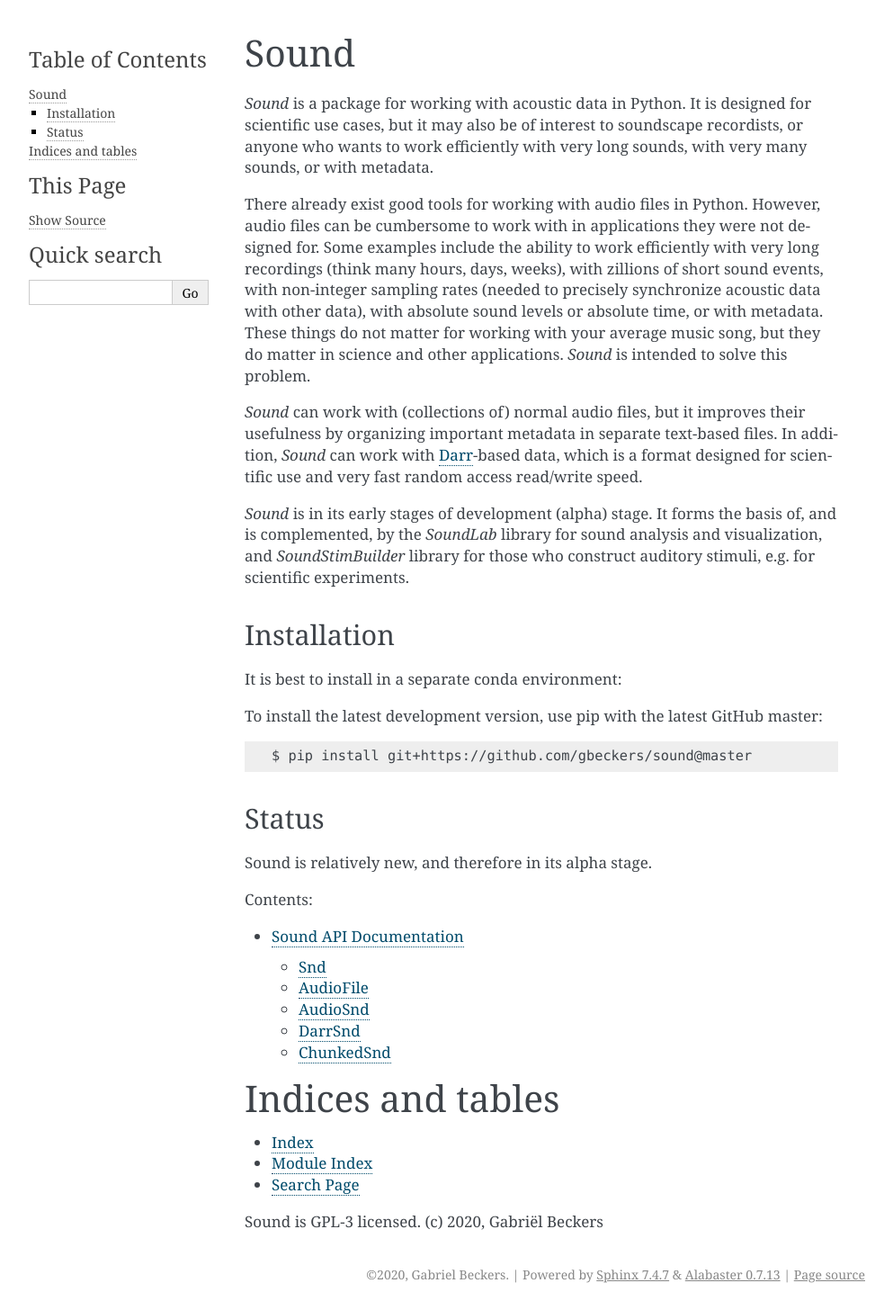
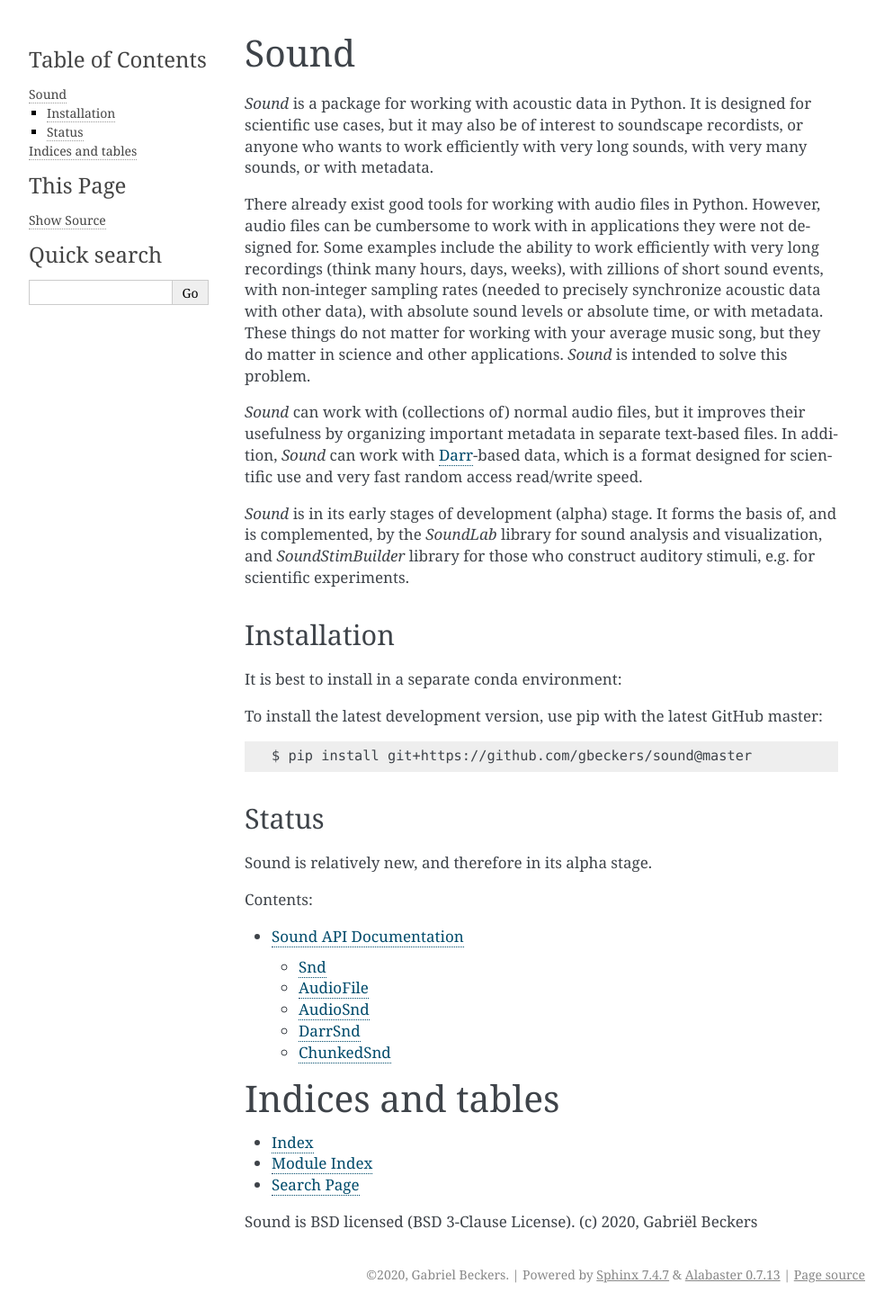
Before and after one commit to gbeckers/sound, a Sphinx documentation site: the page built from doc/index.rst, in a window 1280 px wide. Shown: the whole page at 90% size, without its empty margins (148-1141 px from the left). Built offline with Sphinx 7.4.7, drawn with Linux system fonts in a browser that asks for light colours.

Commit message:
update license

```diff
--- a/README.rst
+++ b/README.rst
@@ -26,3 +26,5 @@
 of, and is complemented, by the *SoundLab* library for sound analysis and
 visualization, and *SoundStimBuilder* library for those who construct auditory
 stimuli, e.g. for scientific experiments.
+
+Sound is BSD licensed (BSD 3-Clause License). (c) 2020, Gabriël Beckers
--- a/doc/index.rst
+++ b/doc/index.rst
@@ -54,4 +54,4 @@
 * :ref:`modindex`
 * :ref:`search`
 
-Sound is GPL-3 licensed. (c) 2020, Gabriël Beckers
+Sound is BSD licensed (BSD 3-Clause License). (c) 2020, Gabriël Beckers
```
Also changed, not shown: 1 other file.
